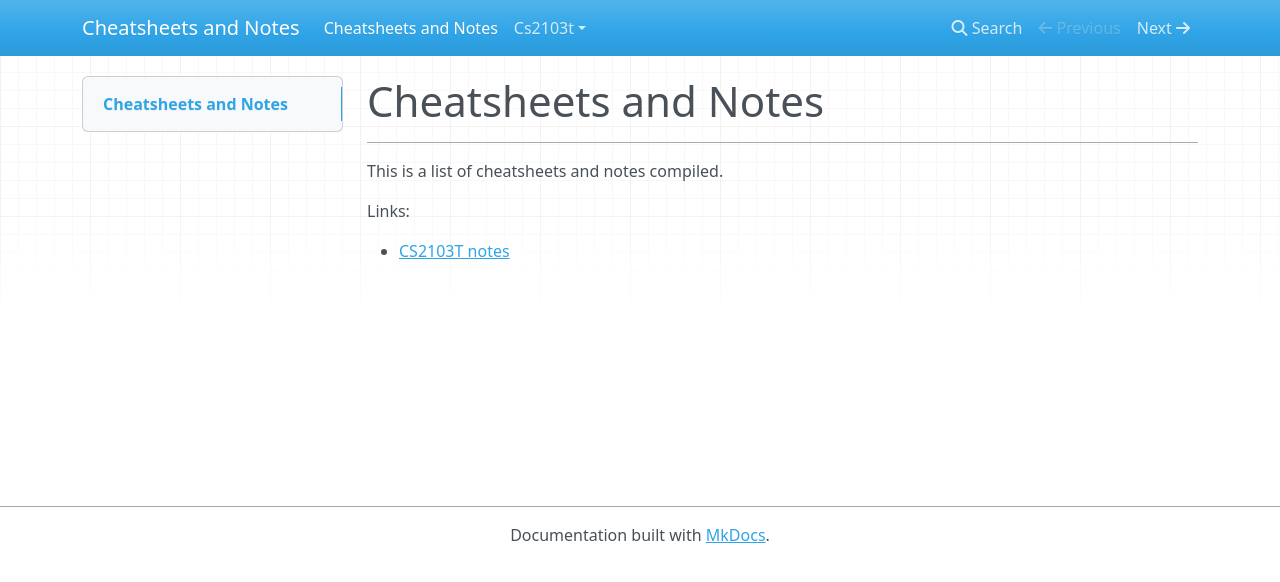
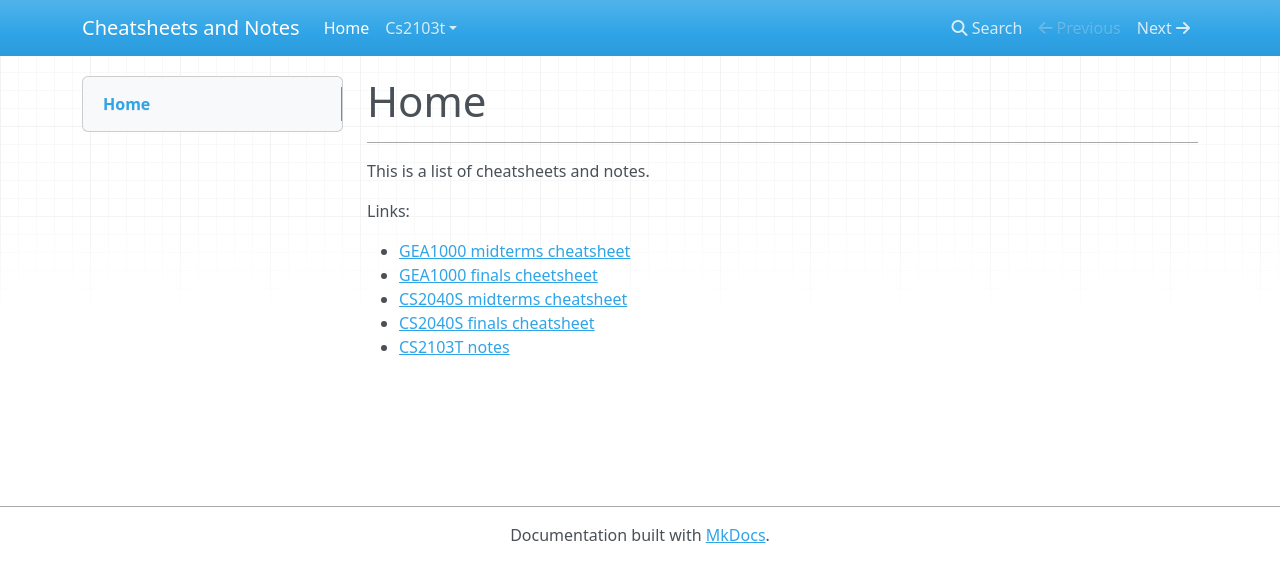
Before and after one commit to ruishanteo/cheatsheets, an MkDocs documentation site: the page built from notes/index.md, in a window 1280 px wide. Shown: the top 582 px of the page. Built offline with MkDocs 1.6.1, drawn with Linux system fonts in a browser that asks for light colours; nearby versions of some CDN libraries.

Commit message:
Update home page

```diff
--- a/notes/index.md
+++ b/notes/index.md
@@ -1,9 +1,13 @@
-# Cheatsheets and Notes
+# Home
 
 ---
 
-This is a list of cheatsheets and notes compiled.
+This is a list of cheatsheets and notes.
 
 Links:
 
+-   [GEA1000 midterms cheatsheet](https://github.com/ruishanteo/cheatsheets/blob/main/notes/gea1000/gea1000%20midterms.pdf)
+-   [GEA1000 finals cheetsheet](https://github.com/ruishanteo/cheatsheets/blob/main/notes/gea1000/gea1000%20finals.pdf)
+-   [CS2040S midterms cheatsheet](https://github.com/ruishanteo/cheatsheets/blob/main/notes/cs2040s/cs2040s%20midterms.pdf)
+-   [CS2040S finals cheatsheet](https://github.com/ruishanteo/cheatsheets/blob/main/notes/cs2040s/cs2040s%20finals.pdf)
 -   [CS2103T notes](https://ruishanteo.github.io/cheatsheets/cs2103t/cs2103t-notes/)
```
